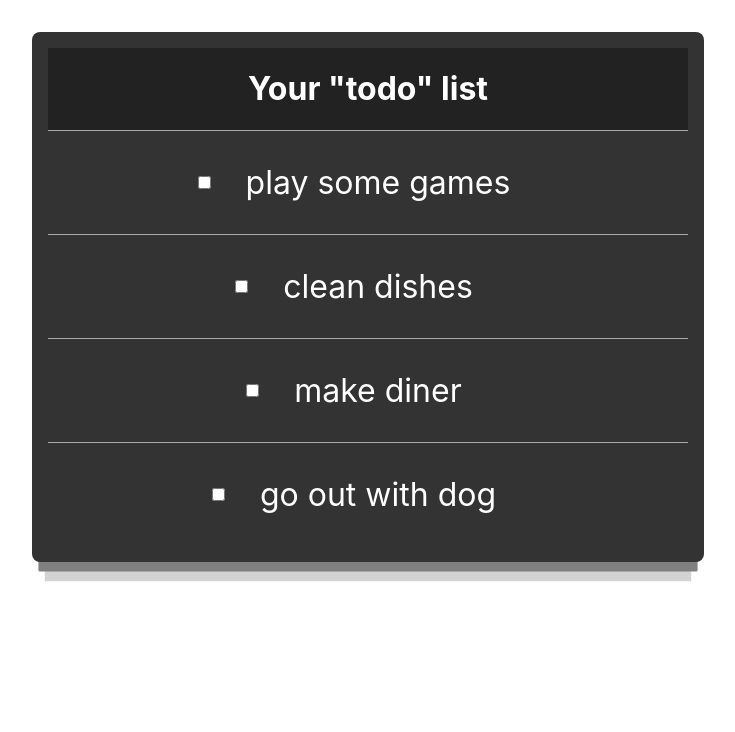
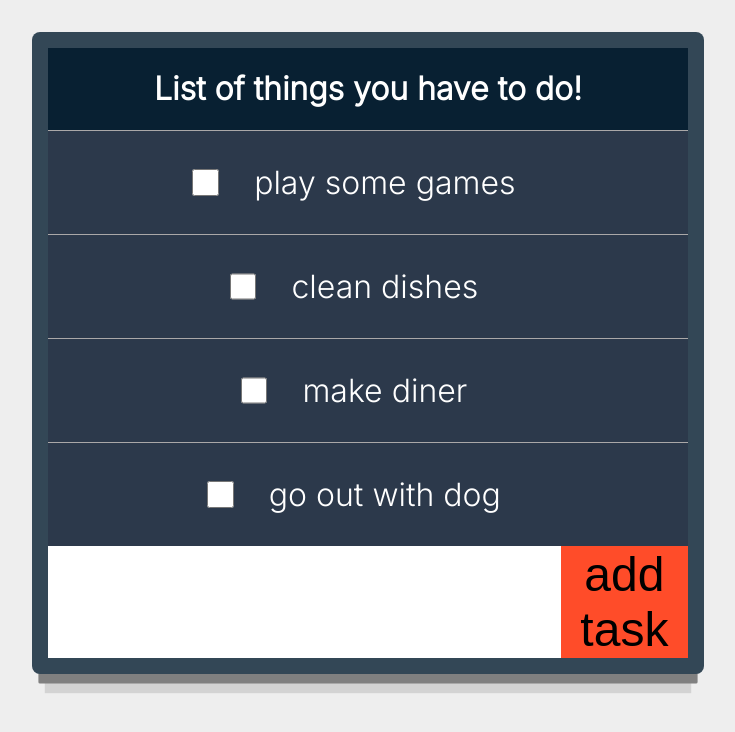
Before and after one commit to patrykUlichnowski/ToDoApp, a React (Create React App) app: page / in a window 1280 px wide. Shown: the top 732 px of the page, without its empty margins (272-1007 px from the left). Built offline with nearby package versions, Linux system fonts and the light colour scheme; the HTML template or start-up script is replaced by a standard one.

Commit message:
user can now add new tasks

```diff
--- a/public/index.html
+++ b/public/index.html
@@ -8,6 +8,10 @@
   <meta name="theme-color" content="#000000" />
   <meta name="description" content="Web site created using create-react-app" />
   <title>To Do List</title>
+  <!-- font -->
+  <link rel="preconnect" href="https://fonts.googleapis.com">
+  <link rel="preconnect" href="https://fonts.gstatic.com" crossorigin>
+  <link href="https://fonts.googleapis.com/css2?family=Inter:wght@300&display=swap" rel="stylesheet">
 </head>
 
 <body>
--- a/src/App.js
+++ b/src/App.js
@@ -2,13 +2,33 @@ import React from "react";
 import ToDoItem from "./components/ToDoItem";
 import todoData from "./components/todoData"
 class App extends React.Component {
+
   constructor() {
     super()
     this.state = {
-      data: todoData
+      data: todoData,
+      newtodo: '',
     }
     this.handleChange = this.handleChange.bind(this)
+    this.handleInput = this.handleInput.bind(this)
+    this.handleAppending = this.handleAppending.bind(this)
   }
+
+  async handleAppending() {
+    // here we grab last key from already existing tasks and we push to our array new task with proper key
+    const lastKey = todoData[todoData.length - 1].id;
+    await todoData.push({
+      id: lastKey + 1,
+      text: this.state.newtodo,
+      completed: false
+    })
+    // when the state is updated whole page is also render
+    this.setState({
+      data: todoData,
+      newtodo: "",
+    })
+  }
+
   handleChange(id) {
     this.setState((prevState) => {
       //setState always have to return updated state, it can depend on previousState or can be just set up like it is in the constructor
@@ -24,16 +44,39 @@ class App extends React.Component {
       };
     })
   }
+
+  handleInput(event) {
+    // this must exist because react is dumb and cant auto set value of inputs
+    const { name, value } = event.target
+    this.setState({
+      [name]: value
+    })
+  }
+
   render() {
+    // maping all items from list to array of new components
     const todos = this.state.data.map((item) => {
-      return <ToDoItem task={item} key={item.id} changeMethod={this.handleChange} />
+      return <ToDoItem task={item} key={item.id} handleChange={this.handleChange} />
     })
     return (
       <div className='todo-wrap'>
-        <div className='todo-header'>
-          <h1>Your "todo" list</h1>
+        <div>
+          {/* here is all user tasks */}
+          <div className='todo-header'>
+            <h1>List of things you have to do!</h1>
+          </div>
+          {todos}
         </div>
-        {todos}
+        {/* here user can add new task to his list */}
+        <div className="adding-task">
+          <input
+            type='text'
+            name='newtodo'
+            value={this.state.newtodo}
+            onChange={this.handleInput}
+          />
+          <button onClick={this.handleAppending}>add task</button>
+        </div>
       </div>
     )
   }
--- a/src/components/ToDoItem.js
+++ b/src/components/ToDoItem.js
@@ -8,7 +8,7 @@ class ToDoItem extends React.Component {
           type='checkbox'
           checked={this.props.task.completed}
           onChange={(event) => {
-            return this.props.changeMethod(this.props.task.id)
+            return this.props.handleChange(this.props.task.id)
           }}
         />
         <p
--- a/src/index.css
+++ b/src/index.css
@@ -1,10 +1,12 @@
 body {
   margin: 0;
-  font-family: -apple-system, BlinkMacSystemFont, 'Segoe UI', 'Roboto', 'Oxygen',
+  /* font-family: -apple-system, BlinkMacSystemFont, 'Segoe UI', 'Roboto', 'Oxygen',
     'Ubuntu', 'Cantarell', 'Fira Sans', 'Droid Sans', 'Helvetica Neue',
-    sans-serif;
+    sans-serif; */
+  font-family: 'Inter', sans-serif;
   -webkit-font-smoothing: antialiased;
   -moz-osx-font-smoothing: grayscale;
+  background: rgb(238, 238, 238);
 }
 
 code {
@@ -14,7 +16,7 @@ code {
 
 .todo-header{
   display: flex;
-  background: #222;
+  background: #082032;
   color: white;
   justify-content: center;
   align-items: center;
@@ -23,7 +25,7 @@ code {
 
 .todo-item{
   display: flex;
-  background: #333;
+  background: #2C394B;
   color: white;
   font-size: 2rem;
   justify-content: center;
@@ -44,13 +46,18 @@ code {
   color:rgb(170, 168, 168);
 }
 
+.todo-item > input[type='checkbox']{
+  width: 2em;
+  height: 2em;
+}
+
 .todo-wrap{
   display: grid;
   align-items: center;
   margin: 2em auto 2em auto;
   width: 50vw;
   padding: 1em;
-  background: #333;
+  background: #334756;
   border-radius: 0.5em;
   box-shadow:
     0em 1em 0 -0.4em grey,
@@ -62,3 +69,27 @@ code {
   color: gray;
   font-style: italic;
 }
+
+.adding-task{
+  display: flex;
+  width: 100%;
+}
+
+.adding-task > input{
+  width: 80%;
+  border: none;
+  min-height: auto;
+  font-size: 4rem;
+}
+
+.adding-task > button{
+  width: 20%;
+  border: none;
+  font-size: 3rem;
+  color: black;
+  background: #FF4C29;
+}
+
+.adding-task > button:hover, button:focus {
+  background: #c52404;
+}
```
